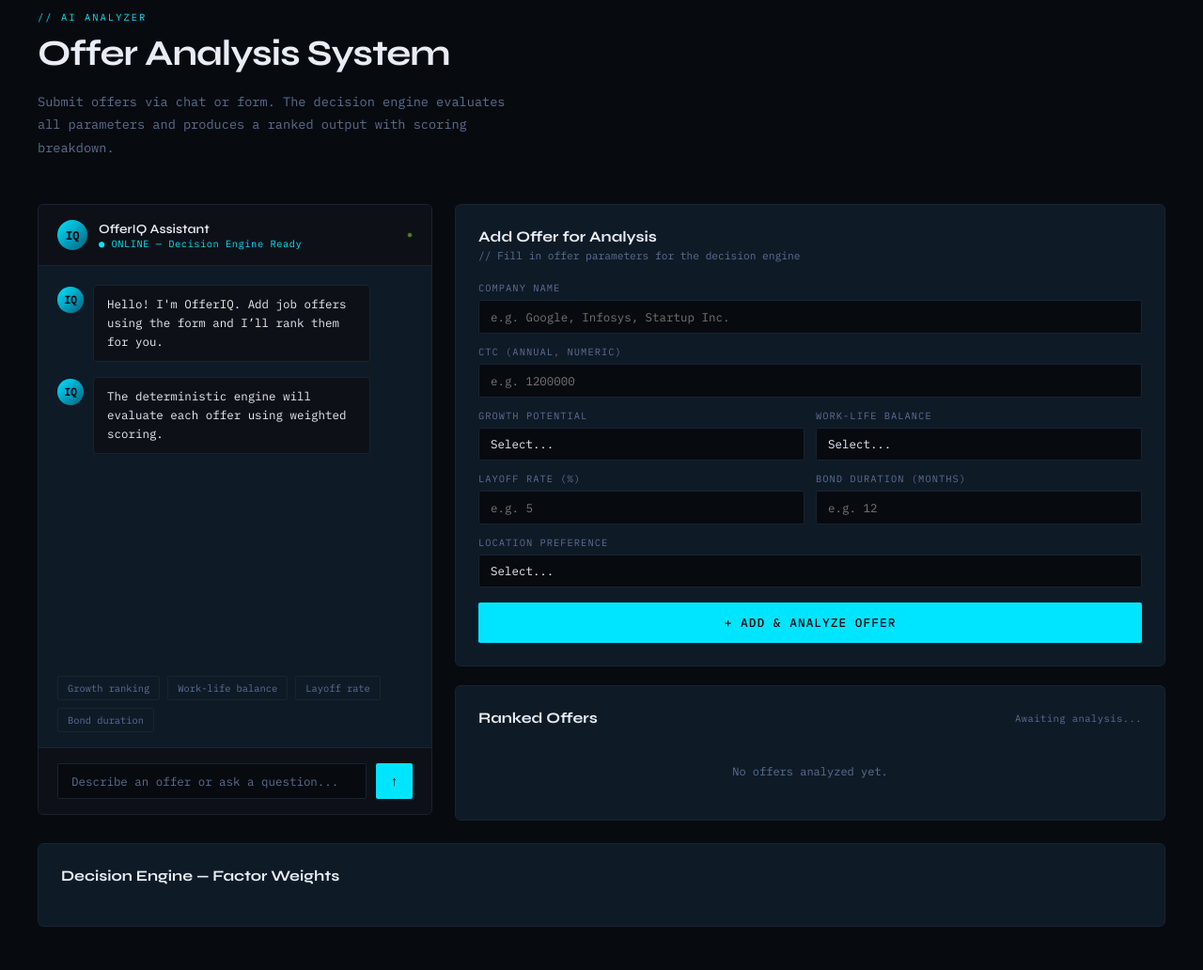
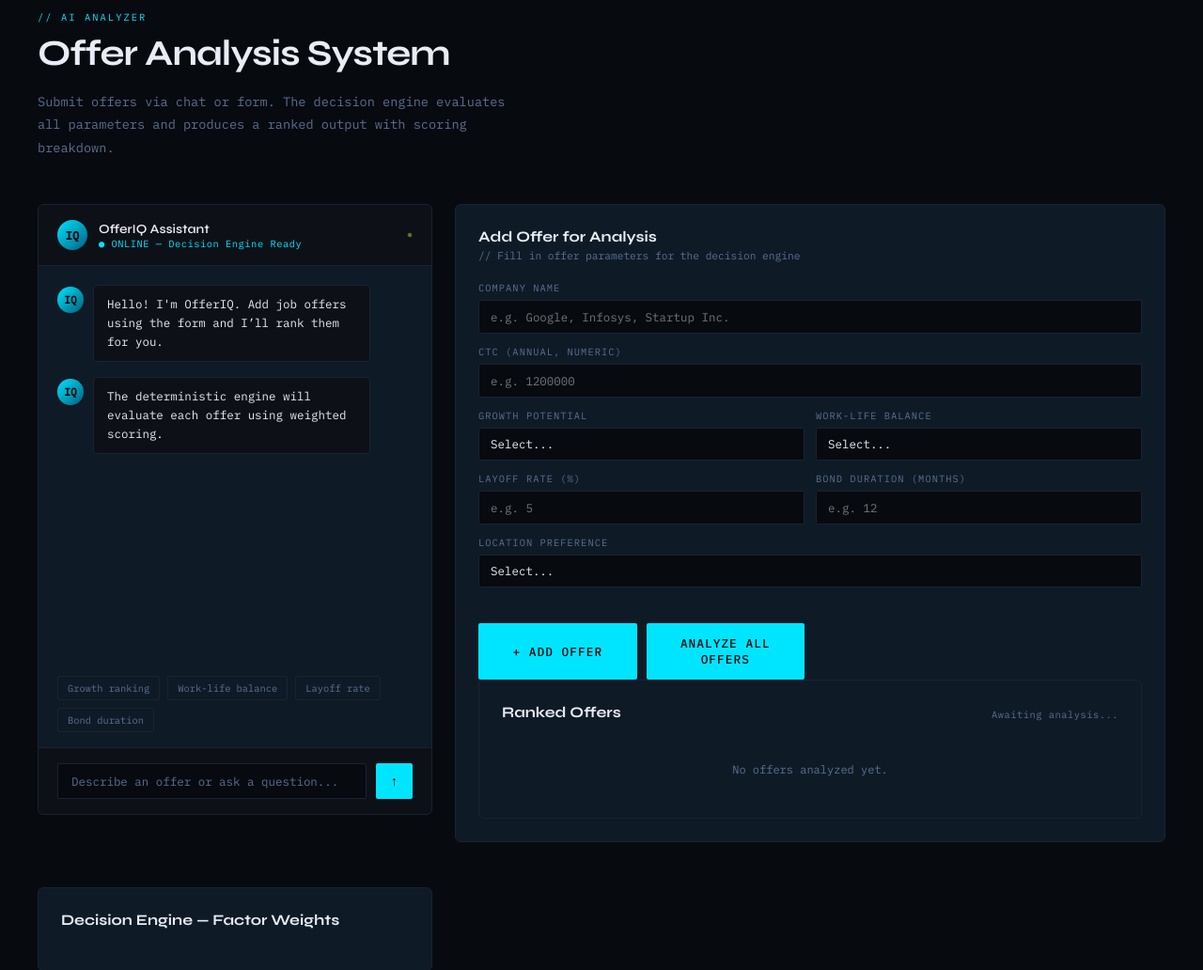
Before and after one commit to reshmi-s-panicker/AI-Assisted-Offer-Analysis-System, a Flask app: page / in a window 1280 px wide. Shown: the part 869-1901 px from the top of the page at 94% size. Run offline with Flask 3, Linux system fonts and the light colour scheme.

Commit message:
Refactor offer analysis workflow: separate Add and Analyze actions, integrate Flask backend properly, improve ranking UI labels and explanation handling

```diff
--- a/static/app.js
+++ b/static/app.js
@@ -68,7 +68,8 @@ function addMsg(text, type) {
 // FORM → SEND TO BACKEND
 // ============================================================
 
-async function addOffer() {
+function addOffer() {
+
   const offer = {
     name: document.getElementById("offerName").value.trim(),
     ctc: Number(document.getElementById("ctc").value),
@@ -86,6 +87,18 @@ async function addOffer() {
 
   offers.push(offer);
 
+  // JUST CONFIRM ADDED
+  addMsg(`Offer "${offer.name}" added. Total offers: ${offers.length}`, "ai");
+
+  clearForm();
+}
+async function analyzeOffers() {
+
+  if (offers.length < 2) {
+    addMsg("Please add at least 2 offers before analyzing.", "ai");
+    return;
+  }
+
   try {
     const response = await fetch("/analyze", {
       method: "POST",
@@ -97,13 +110,11 @@ async function addOffer() {
 
     const data = await response.json();
 
-    // Replace local offers with ranked ones from backend
     offers = data.ranking;
 
     renderRankings();
+
     addMsg(data.explanation, "ai");
-
-    clearForm();
 
   } catch (error) {
     console.error(error);
@@ -154,7 +165,7 @@ function renderRankings() {
           <div class="rank-tags">
             <span class="tag">CTC: ${o.ctc}</span>
             <span class="tag">Growth: ${o.growth}</span>
-            <span class="tag">WLB: ${o.wlb}</span>
+            <span class="tag">Work Life Balance: ${o.wlb}</span>
           </div>
         </div>
         <div class="rank-score">
--- a/templates/index.html
+++ b/templates/index.html
@@ -159,10 +159,15 @@
             </select>
           </div>
 
-        </div>
-        <button class="analyze-btn" id="analyzeBtn" onclick="addOffer()">
-          <span id="analyzeLabel">+ Add &amp; Analyze Offer</span>
-        </button>
+          <div style="display:flex; gap:10px; margin-top:10px;">
+            <button class="analyze-btn" onclick="addOffer()">
+              + Add Offer
+            </button>
+
+            <button class="analyze-btn" onclick="analyzeOffers()">
+              Analyze All Offers
+            </button>
+          </div>
 
         <!-- offer counter + hint shown after first offer is added -->
         <div id="offerHint" style="display:none; margin-top:12px; padding:10px 14px; background:rgba(0,229,255,0.06); border:1px solid rgba(0,229,255,0.15); border-radius:3px; font-size:0.72rem; color:var(--accent); display:none; align-items:center; gap:10px;">
```
